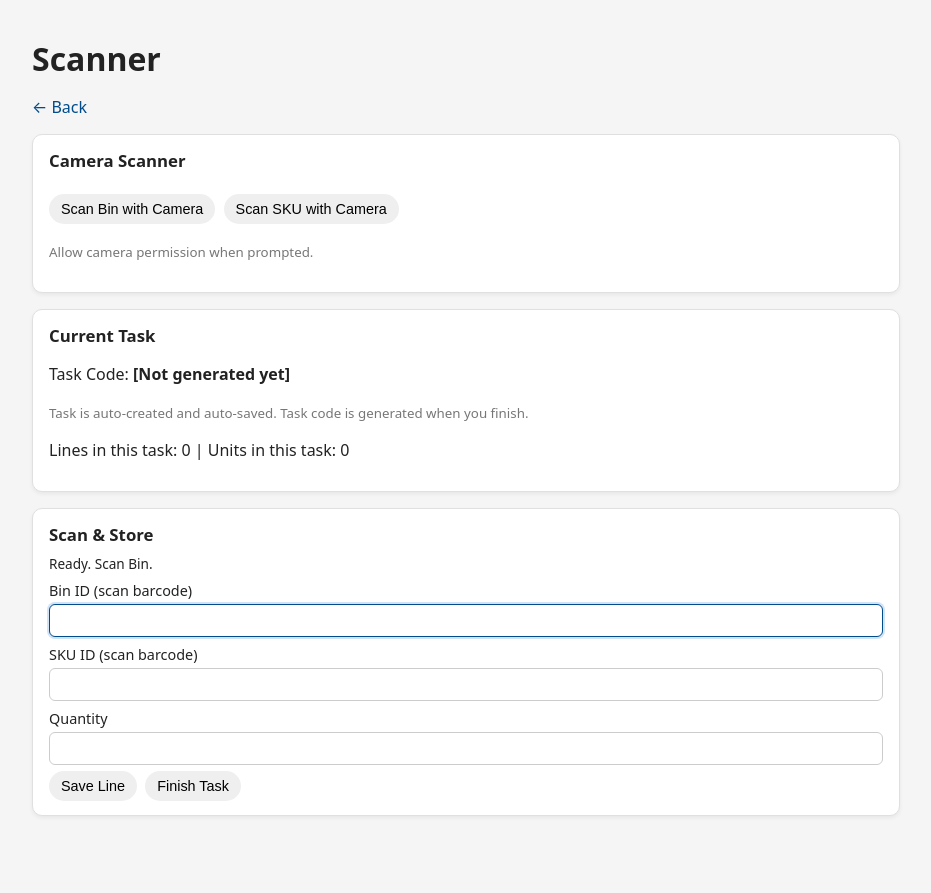
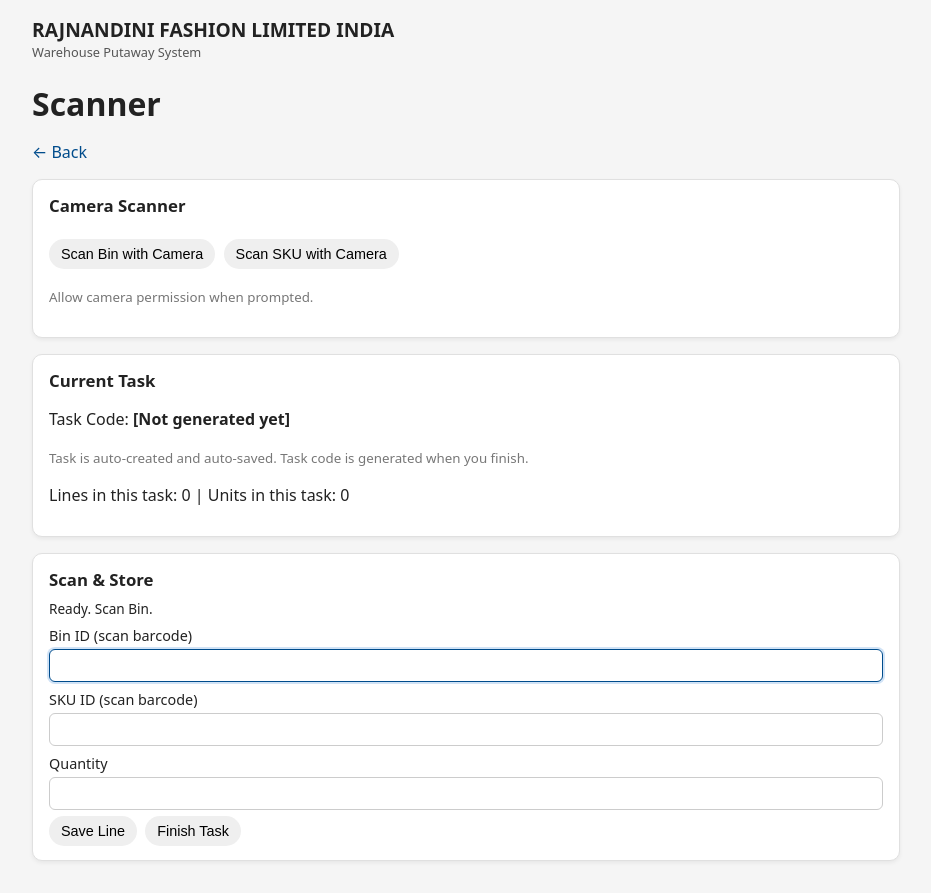
Before and after one commit to saurabhjopl-code/putaway-app, a plain HTML site: page scanner.html in a window 1280 px wide. Shown: the whole page, without its empty margins (174-1105 px from the left). Before the commit the page ends 848 px from the top, so only its background shows below. Drawn offline with Linux system fonts and the light colour scheme.

Commit message:
Update scanner.html

```diff
--- a/scanner.html
+++ b/scanner.html
@@ -8,6 +8,14 @@
   <script src="app.js"></script>
 </head>
 <body>
+  <div class="app-header">
+  <img src="logo.png" alt="Logo" onerror="this.style.display='none'">
+  <div class="app-header-title">
+    <span>RAJNANDINI FASHION LIMITED INDIA</span>
+    <span>Warehouse Putaway System</span>
+  </div>
+</div>
+
   <h1>Scanner</h1>
   <p><a href="index.html">&larr; Back</a></p>
   <div class="card">
```
